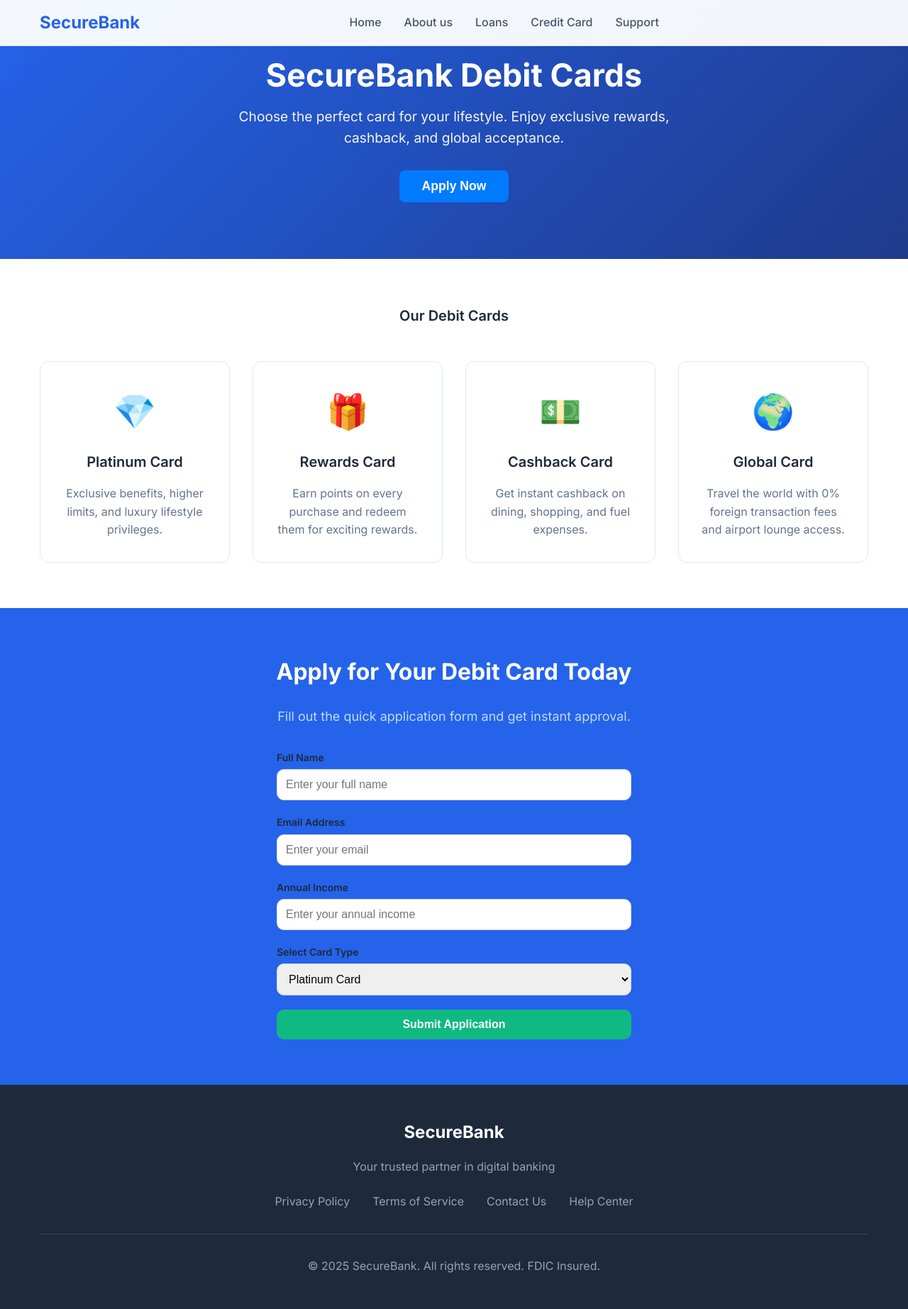
After one commit to Bhavyamb-123/Bank-task, a Django app: page /debitcard/ in a window 1280 px wide. The commit adds this page. Shown: the whole page at 71% size. Run offline with Django 5.2, Linux system fonts and the light colour scheme.

Commit message:
debit card completion

```diff
--- a/Bankproject/BankApp/static/css/home.css
+++ b/Bankproject/BankApp/static/css/home.css
@@ -1066,12 +1066,14 @@ a{
     font-size: 2.8rem;
     font-weight: 700;
     margin-bottom: 15px;
+    color: white;
 }
 
 .credit-hero .hero-subtitle {
     font-size: 1.2rem;
     max-width: 650px;
     margin: 0 auto 30px auto;
+    color: whitesmoke;
 }
 
 /* Application Form */
--- /dev/null
+++ b/Bankproject/BankApp/templates/debitcard.html
@@ -0,0 +1,135 @@
+{% load static %}
+<!DOCTYPE html>
+<html lang="en">
+<head>
+    <meta charset="UTF-8">
+    <meta name="viewport" content="width=device-width, initial-scale=1.0">
+    <title>SecureBank - Credit Cards</title>
+    <link rel="stylesheet" href="{% static 'css/home.css' %}">
+    <link href="https://fonts.googleapis.com/css2?family=Inter:wght@400;500;600;700&display=swap" rel="stylesheet">
+</head>
+<body>
+    <!-- Navigation -->
+    <nav class="navbar">
+        <div class="nav-container">
+            <div class="nav-content">
+                <div class="logo">
+                    <h1>SecureBank</h1>
+                </div>
+                <div class="nav-links">
+                    <a href="{% url 'homepage'%}" class="nav-link">Home</a>
+                    <a href="#" class="nav-link">About us</a>
+                    <a href="#" class="nav-link">Loans</a>
+                    <!-- <a href="{% url 'creditcard' %}" class="nav-link active">Credit Card</a> -->
+                    <a href="#" class="nav-link">Credit Card</a>
+                    <a href="#" class="nav-link">Support</a>
+                </div>
+                <div class="auth-buttons">
+                    {% if request.user.is_authenticated %}
+                        <span class="username">Hi, {{ request.user.first_name|upper }}</span>
+                        <a href="{% url 'logout' %}">
+                            <button class="btn-ghost">Log Out</button>
+                        </a>
+                    {% endif %}
+                </div>
+            </div>
+        </div>
+    </nav>
+
+    <!-- Hero Section -->
+    <section class="hero credit-hero">
+        <div class="container">
+            <div class="hero-content">
+                <h1 class="hero-title">SecureBank Debit Cards</h1>
+                <p class="hero-subtitle">Choose the perfect card for your lifestyle. Enjoy exclusive rewards, cashback, and global acceptance.</p>
+                <div class="hero-buttons">
+                    <a href="#apply"><button class="btn-primary btn-large">Apply Now</button></a>
+                </div>
+            </div>
+        </div>
+    </section>
+
+    <!-- Card Types -->
+    <section class="features">
+        <div class="container">
+            <h2 class="section-title">Our Debit Cards</h2>
+            <div class="features-grid">
+                <div class="feature-card">
+                    <div class="feature-icon">💎</div>
+                    <h3 class="feature-title">Platinum Card</h3>
+                    <p class="feature-description">Exclusive benefits, higher limits, and luxury lifestyle privileges.</p>
+                </div>
+                <div class="feature-card">
+                    <div class="feature-icon">🎁</div>
+                    <h3 class="feature-title">Rewards Card</h3>
+                    <p class="feature-description">Earn points on every purchase and redeem them for exciting rewards.</p>
+                </div>
+                <div class="feature-card">
+                    <div class="feature-icon">💵</div>
+                    <h3 class="feature-title">Cashback Card</h3>
+                    <p class="feature-description">Get instant cashback on dining, shopping, and fuel expenses.</p>
+                </div>
+                <div class="feature-card">
+                    <div class="feature-icon">🌍</div>
+                    <h3 class="feature-title">Global Card</h3>
+                    <p class="feature-description">Travel the world with 0% foreign transaction fees and airport lounge access.</p>
+                </div>
+            </div>
+        </div>
+    </section>
+
+    <!-- Application Form -->
+    <section class="cta" id="apply">
+        <div class="container">
+            <div class="cta-content">
+                <h2 class="cta-title">Apply for Your Debit Card Today</h2>
+                <p class="cta-subtitle">Fill out the quick application form and get instant approval.</p>
+
+                <form class="auth-form" method="post" action="{% url 'apply_debitcard' %}">{% csrf_token %}
+                    <div class="form-group">
+                        <label for="fullname">Full Name</label>
+                        <input type="text" id="fullname" name="fullname" placeholder="Enter your full name" required>
+                    </div>
+                    <div class="form-group">
+                        <label for="email">Email Address</label>
+                        <input type="email" id="email" name="email" placeholder="Enter your email" required>
+                    </div>
+                    <div class="form-group">
+                        <label for="income">Annual Income</label>
+                        <input type="number" id="income" name="income" placeholder="Enter your annual income" required>
+                    </div>
+                    <div class="form-group">
+                        <label for="cardType">Select Card Type</label>
+                        <select id="cardType" name="cardType" required>
+                            <option value="platinum">Platinum Card</option>
+                            <option value="rewards">Rewards Card</option>
+                            <option value="cashback">Cashback Card</option>
+                            <option value="global">Global Card</option>
+                        </select>
+                    </div>
+                    <button type="submit" class="btn-success btn-full">Submit Application</button>
+                </form>
+            </div>
+        </div>
+    </section>
+
+    <!-- Footer -->
+    <footer class="footer">
+        <div class="container">
+            <div class="footer-content">
+                <h3 class="footer-title">SecureBank</h3>
+                <p class="footer-subtitle">Your trusted partner in digital banking</p>
+                <div class="footer-links">
+                    <a href="#" class="footer-link">Privacy Policy</a>
+                    <a href="#" class="footer-link">Terms of Service</a>
+                    <a href="#" class="footer-link">Contact Us</a>
+                    <a href="#" class="footer-link">Help Center</a>
+                </div>
+                <div class="footer-bottom">
+                    <p>© 2025 SecureBank. All rights reserved. FDIC Insured.</p>
+                </div>
+            </div>
+        </div>
+    </footer>
+</body>
+</html>
--- a/Bankproject/BankApp/views.py
+++ b/Bankproject/BankApp/views.py
@@ -254,5 +254,5 @@ def apply_debitcard(request):
             cardType=cardType,
         )
         messages.success(request, "✅ Your debit card application has been submitted successfully!")
-        return redirect("debitcard")
-    return redirect("debitcard")
+        return redirect("debitcard.html")
+    return redirect("debitcard.html")
```
Also changed, not shown: Bankproject/db.sqlite3.
